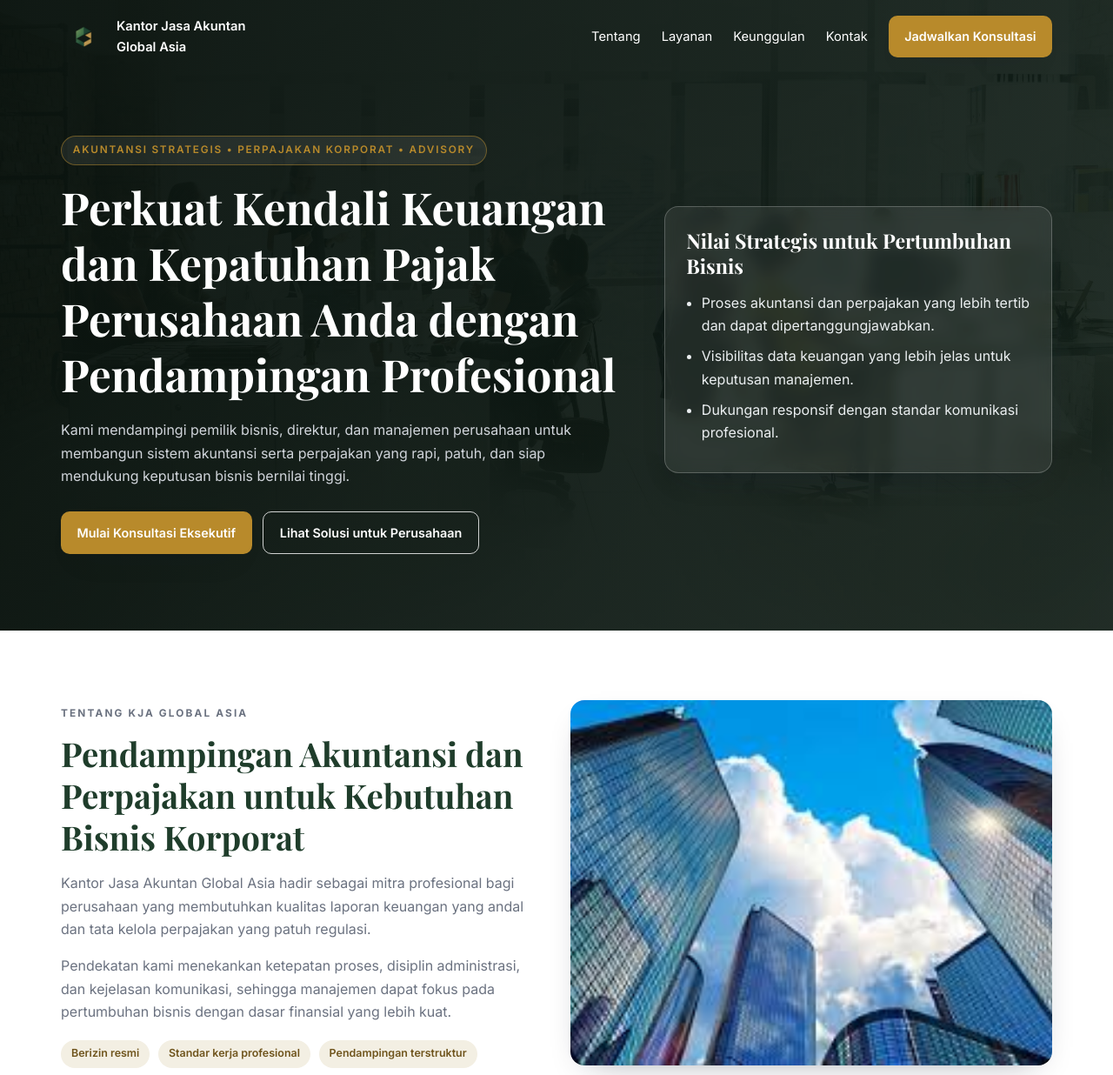
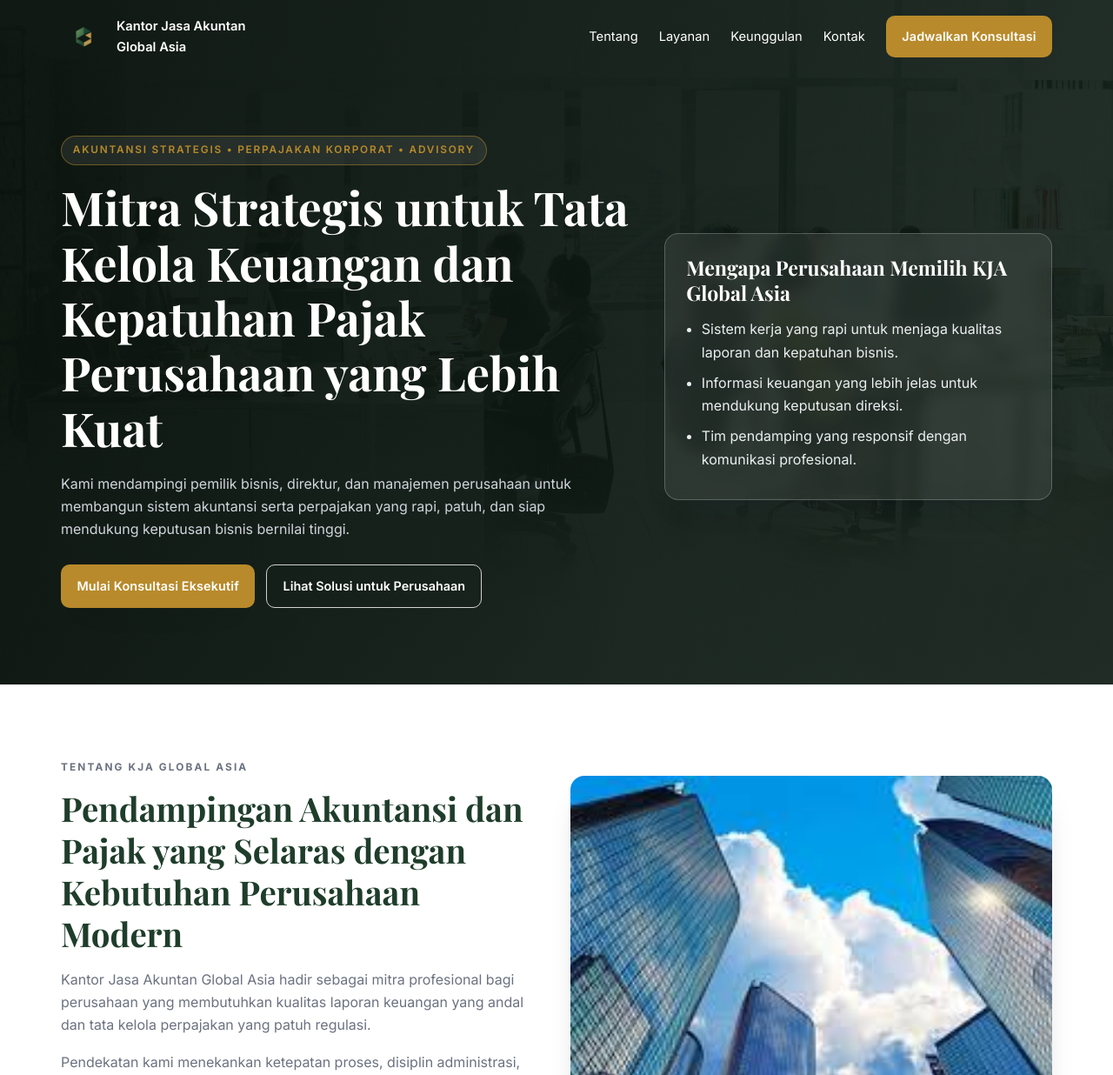
Before and after one commit to MuhamadRagil/kja-global-asia, a plain HTML site: page index.html in a window 1280 px wide. Shown: the top 1236 px of the page at 87% size. Drawn offline with nearby package versions, Linux system fonts and the light colour scheme.

Commit message:
Polish current static site with premium business messaging and cleaner trust presentation

```diff
--- a/index.html
+++ b/index.html
@@ -45,7 +45,7 @@
       <div class="container hero-grid">
         <div class="fade-up hero-content">
           <p class="eyebrow">Akuntansi Strategis • Perpajakan Korporat • Advisory</p>
-          <h1>Perkuat Kendali Keuangan dan Kepatuhan Pajak Perusahaan Anda dengan Pendampingan Profesional</h1>
+          <h1>Mitra Strategis untuk Tata Kelola Keuangan dan Kepatuhan Pajak Perusahaan yang Lebih Kuat</h1>
           <p class="lead">
             Kami mendampingi pemilik bisnis, direktur, dan manajemen perusahaan untuk membangun sistem
             akuntansi serta perpajakan yang rapi, patuh, dan siap mendukung keputusan bisnis bernilai tinggi.
@@ -57,11 +57,11 @@
         </div>
 
         <aside class="hero-summary fade-up" aria-label="Ringkasan nilai layanan">
-          <h2>Nilai Strategis untuk Pertumbuhan Bisnis</h2>
+          <h2>Mengapa Perusahaan Memilih KJA Global Asia</h2>
           <ul>
-            <li>Proses akuntansi dan perpajakan yang lebih tertib dan dapat dipertanggungjawabkan.</li>
-            <li>Visibilitas data keuangan yang lebih jelas untuk keputusan manajemen.</li>
-            <li>Dukungan responsif dengan standar komunikasi profesional.</li>
+            <li>Sistem kerja yang rapi untuk menjaga kualitas laporan dan kepatuhan bisnis.</li>
+            <li>Informasi keuangan yang lebih jelas untuk mendukung keputusan direksi.</li>
+            <li>Tim pendamping yang responsif dengan komunikasi profesional.</li>
           </ul>
         </aside>
       </div>
@@ -73,7 +73,7 @@
       <div class="container two-col">
         <div class="fade-up">
           <p class="section-label">Tentang KJA Global Asia</p>
-          <h2>Pendampingan Akuntansi dan Perpajakan untuk Kebutuhan Bisnis Korporat</h2>
+          <h2>Pendampingan Akuntansi dan Pajak yang Selaras dengan Kebutuhan Perusahaan Modern</h2>
           <p>
             Kantor Jasa Akuntan Global Asia hadir sebagai mitra profesional bagi perusahaan yang membutuhkan
             kualitas laporan keuangan yang andal dan tata kelola perpajakan yang patuh regulasi.
@@ -196,13 +196,12 @@
           <h3>Kontak Resmi KJA Global Asia</h3>
           <ul>
             <li><strong>Perusahaan:</strong> Kantor Jasa Akuntan Global Asia</li>
-            <li><strong>Owner:</strong> Hendra Kurniawan, CA</li>
             <li><strong>Email:</strong> kjaglobalasia@gmail.com</li>
             <li><strong>Website:</strong> www.kjaglobalasia.co.id</li>
             <li><strong>Telepon/WhatsApp:</strong> 081280565550</li>
             <li><strong>Alamat:</strong> Ruko La Vallee, Jl. Boulevard Citra Garden Serpong Blok B17/72, Cisauk, Kab. Tangerang, Banten, 15344</li>
           </ul>
-          <p class="contact-note">Informasi legal detail disampaikan secara resmi saat proses konsultasi dan onboarding kerja sama.</p>
+          <p class="contact-note">Informasi legal perusahaan dapat disampaikan secara resmi pada tahap diskusi kerja sama.</p>
         </aside>
       </div>
     </section>
@@ -212,7 +211,7 @@
     <div class="container footer-grid">
       <div>
         <h2>Kantor Jasa Akuntan Global Asia</h2>
-        <p>Layanan akuntansi, perpajakan, dan advisory bisnis dengan pendekatan profesional untuk membantu perusahaan menjaga kepercayaan dan pertumbuhan jangka panjang.</p>
+        <p>Layanan akuntansi, perpajakan, dan advisory bisnis yang dirancang untuk menjaga kepatuhan, meningkatkan kejelasan finansial, dan mendukung pertumbuhan jangka panjang.</p>
       </div>
       <div>
         <h3>Navigasi</h3>
--- a/style.css
+++ b/style.css
@@ -7,7 +7,7 @@
   --text: #1f2937;
   --muted: #6b7280;
   --surface: #ffffff;
-  --shadow: 0 14px 38px -22px rgba(15, 23, 42, 0.45);
+  --shadow: 0 16px 38px -24px rgba(15, 23, 42, 0.42);
 }
 
 * { box-sizing: border-box; }
@@ -99,7 +99,7 @@ a { text-decoration: none; color: inherit; }
   letter-spacing: .15em;
   text-transform: uppercase;
 }
-.hero h1 { font-size: clamp(2rem, 4vw, 3.35rem); color: #fff; }
+.hero h1 { font-size: clamp(2.15rem, 4.2vw, 3.55rem); color: #fff; line-height: 1.18; }
 .lead { margin-top: 1.2rem; color: #d1d5db; max-width: 60ch; }
 .hero-actions { display: flex; flex-wrap: wrap; gap: .8rem; margin-top: 1.7rem; }
 
@@ -125,14 +125,14 @@ a { text-decoration: none; color: inherit; }
   font-weight: 600;
   transition: all .2s ease;
 }
-.btn-gold { background: var(--gold); color: #fff; box-shadow: var(--shadow); }
+.btn-gold { background: var(--gold); color: #fff; box-shadow: var(--shadow); letter-spacing: .01em; }
 .btn-gold:hover { background: var(--soft-gold); }
 .btn-outline { border: 1px solid rgba(255, 255, 255, .8); color: #fff; }
 .btn-outline:hover { background: #fff; color: var(--dark); }
 .btn-light { border: 1px solid var(--primary); color: var(--primary); }
 .btn-light:hover { background: var(--primary); color: #fff; }
 
-.section { padding: 5rem 0; background: var(--surface); }
+.section { padding: 5.4rem 0; background: var(--surface); }
 .section-muted { background: #f1f5f7; }
 .section-cta { background: #eef3f1; }
 .section-label {
@@ -207,6 +207,7 @@ a { text-decoration: none; color: inherit; }
 
 .cta-panel {
   display: grid;
+  padding: 1.6rem;
   grid-template-columns: 1.3fr .7fr;
   gap: 1.2rem;
   align-items: center;
```
